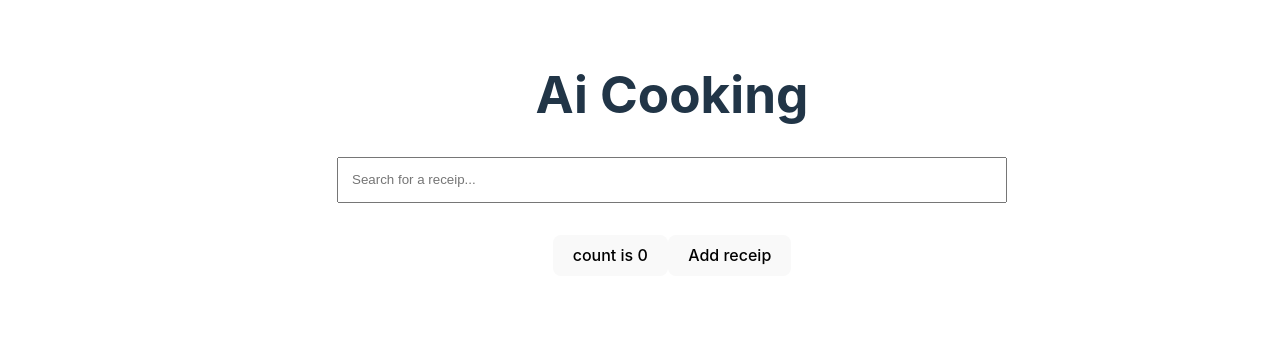
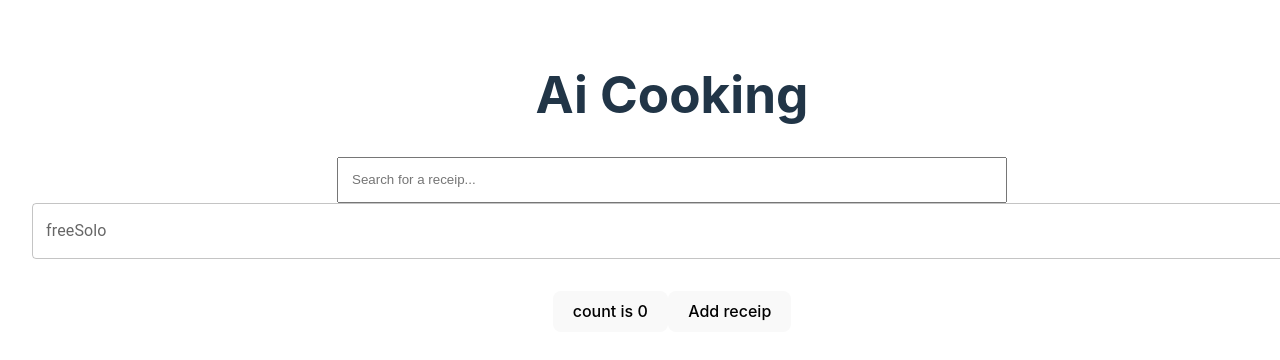
Before and after one commit to ycenta/AiCooking, a React (Vite) app in the folder front/: page / in a window 1280 px wide. Shown: the top 360 px of the page. Built offline with nearby package versions, Linux system fonts and the light colour scheme.

Commit message:
add material ui and search bar

```diff
--- a/front/package.json
+++ b/front/package.json
@@ -10,7 +10,11 @@
     "preview": "vite preview"
   },
   "dependencies": {
+    "@emotion/react": "^11.11.1",
+    "@emotion/styled": "^11.11.0",
+    "@fontsource/roboto": "^5.0.8",
     "@material/web": "^1.0.1",
+    "@mui/material": "^5.14.17",
     "react": "^18.2.0",
     "react-dom": "^18.2.0"
   },
--- a/front/src/App.jsx
+++ b/front/src/App.jsx
@@ -6,6 +6,8 @@ import Button from './components/Button'
 import SearchBar from './components/SearchBar'
 import Receip from './components/Receip'
 import ReceipList from './components/ReceipList'
+import TextField from '@mui/material/TextField';
+import Autocomplete from '@mui/material/Autocomplete';
 
 
 function App() {
@@ -13,12 +15,25 @@ function App() {
   const [receips, setReceips] = useState([])
   const ingredientsRandom = [{text: "testingredient1"}, {text: "testingredient2"}, {text: "testingredient3"}]
 
+  const top100Films = [
+    { title: 'The Shawshank Redemption', year: 1994 },
+    { title: 'The Godfather', year: 1972 },
+  ];
+
+
   return (
     <>
       <div className="mainTitle">
         <h1>Ai Cooking</h1>
       </div>
     <SearchBar/>
+    <Autocomplete
+        id="free-solo-demo"
+        freeSolo
+        options={top100Films.map((option) => option.title)}
+        renderInput={(params) => <TextField {...params} label="freeSolo" />}
+      />
+
       <div className="card">
         <button onClick={() => setCount((count) => count + 1)}>
           count is {count}
```
Also changed, not shown: 1 other file (tests, documents, lock files or other folders).
